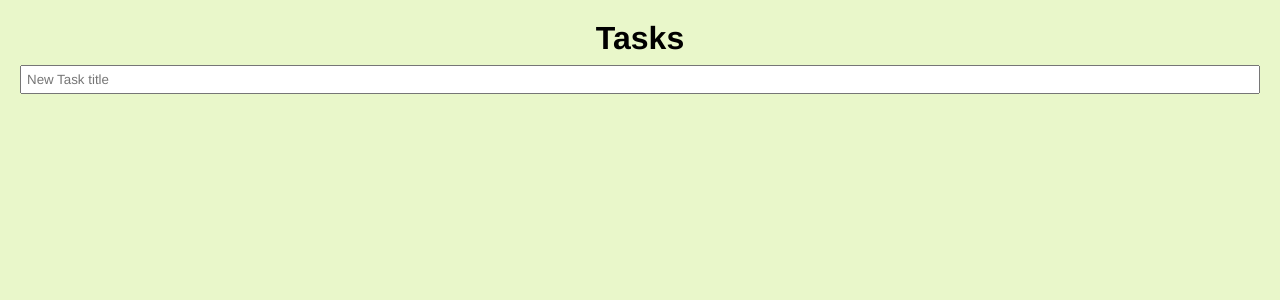
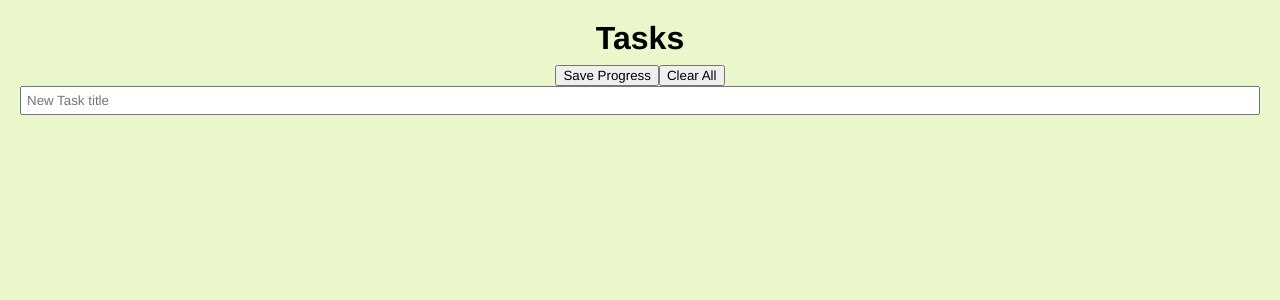
Before and after one commit to Gwladys-G/my-todoreactapp, a React (Create React App) app: page / in a window 1280 px wide. Shown: the top 300 px of the page. Built offline with nearby package versions, Linux system fonts and the light colour scheme.

Commit message:
implemented local storage

```diff
--- a/src/App.js
+++ b/src/App.js
@@ -1,16 +1,32 @@
 import { Component } from "react";
 import NewTask from "./NewTask"
 import TaskList from "./TaskList"
+
+const LOCAL_STORAGE_KEY= 'todoApp.todos'
 
 export default class App extends Component {
 
   constructor(props){
     super(props);
+    const storedTasks = JSON.parse(localStorage.getItem(LOCAL_STORAGE_KEY))
     this.state = {
       newTask: {},
+      allTasks: storedTasks? storedTasks : [],
+    };
+  }
+
+
+  saveTasks = () => {
+    console.log("savviiing");
+    localStorage.setItem(LOCAL_STORAGE_KEY,JSON.stringify(this.state.allTasks))
+  }
+
+  clearAll = () => {
+    window.localStorage.removeItem(LOCAL_STORAGE_KEY);
+    this.setState((prevState) => ({
       allTasks: [],
-      completedTasks: []
-    };
+      newTask: {}
+    }));
   }
 
   handleChange = (e) => {
@@ -53,6 +69,9 @@ export default class App extends Component {
     return (
       <div>
         <h1>Tasks</h1>
+        <button onClick={this.saveTasks}>Save Progress</button>
+        <button onClick={this.clearAll}>Clear All</button>
+        {/* <button onClick={this.loadData}>getmypastwork</button> */}
         <NewTask
           newTask={this.state.newTask}
           handleChange={this.handleChange}
```
